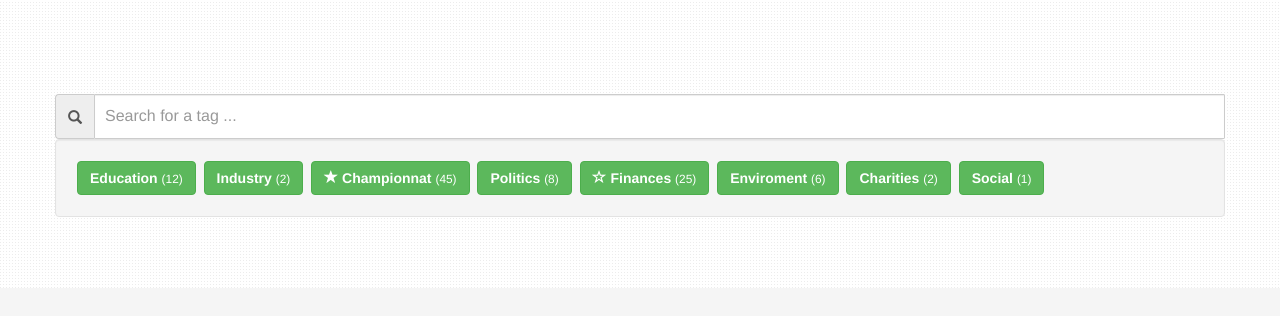
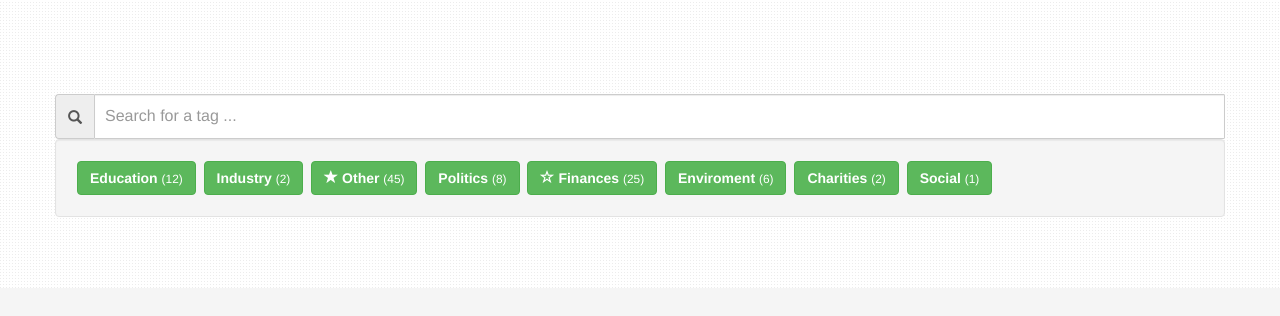
Before and after one commit to Jolievin/Causes, a plain HTML site: page causes-2.html in a window 1280 px wide. Shown: the part 58-374 px from the top of the page. Drawn offline with Linux system fonts and the light colour scheme.

Commit message:
Small changes

```diff
--- a/causes-2.html
+++ b/causes-2.html
@@ -80,7 +80,7 @@
       <a href="#" class="btn btn-success" role="button"><b>Education</b> <small>(12)</small></a>
       <a href="#" class="btn btn-success" role="button"><b>Industry</b> <small>(2)</small></a>
       <a href="#" class="btn btn-success" role="button"><span class="glyphicon glyphicon-star"></span>
-        <b>Championnat</b> <small>(45)</small>
+        <b>Other</b> <small>(45)</small>
       </a>
       <a href="#" class="btn btn-success" role="button"><b>Politics</b> <small>(8)</small></a>
       <a href="#" class="btn btn-success" role="button"><span class="glyphicon glyphicon-star-empty"></span>
```
Also changed, not shown: causes-3.html (+1 -1 lines), causes.html (+1 -1 lines).
